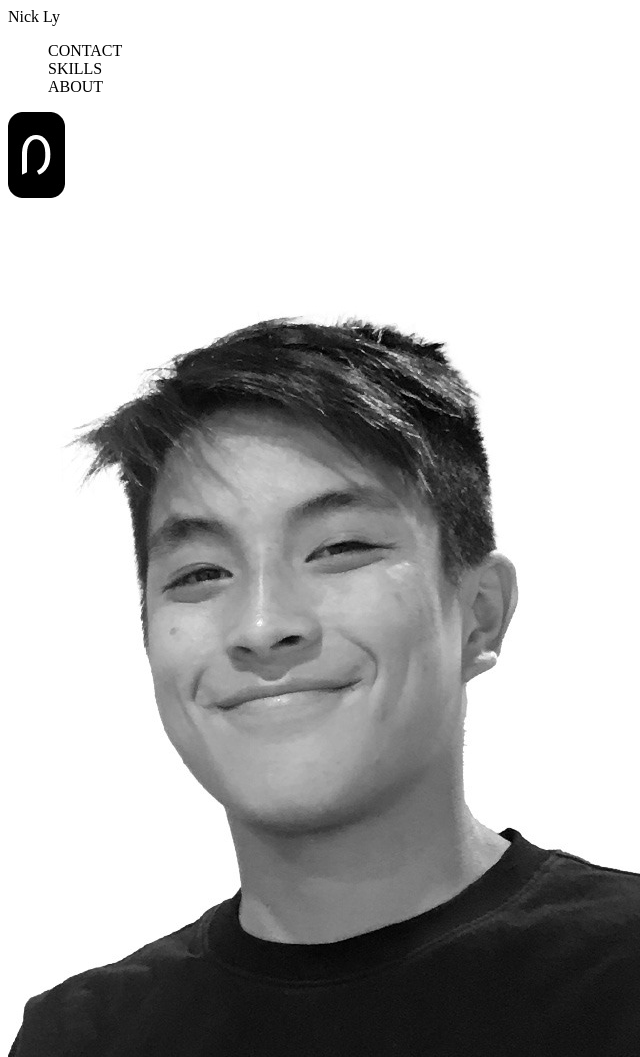
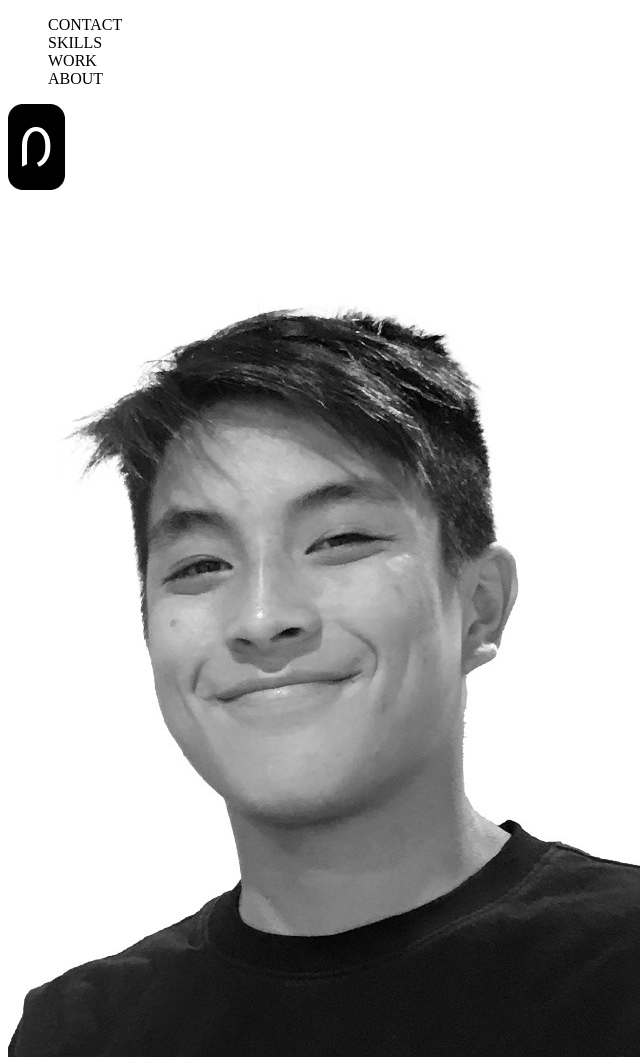
Before and after one commit to nickly20/UX_UI_HW_17, a plain HTML site: page index.html in a window 1280 px wide. Shown: the top 1057 px of the page, without its empty margins (0-640 px from the left). Drawn offline with Linux system fonts and the light colour scheme; files that its build step writes are made by us from their sources.

Commit message:
Fixed Errors

```diff
--- a/index.html
+++ b/index.html
@@ -1,14 +1,12 @@
 <!DOCTYPE html>
 <html>
     <head>
-        <title> </title>
+        <title>Nick Ly</title>
         <link href="UX_UI_HW_17/index.css"
         type="text/css"
-        rel="stylesheet"
-        <title>Nick Ly</title>
+        rel="stylesheet">
 
         <style>
-
             nav ul li{
                 list-style-type: none;
             }
@@ -21,12 +19,13 @@
 
         <header>
          <div>
-                <nav class+"inline-block">
+                <nav class="inline-block">
                     <ul>
                         <li>CONTACT</li>
                         <li>SKILLS</li>
+                        <li>WORK</li>
                         <li>ABOUT</li>
-                    </ul
+                    </ul>
                 </nav>
         </div>
         <img src=
```
